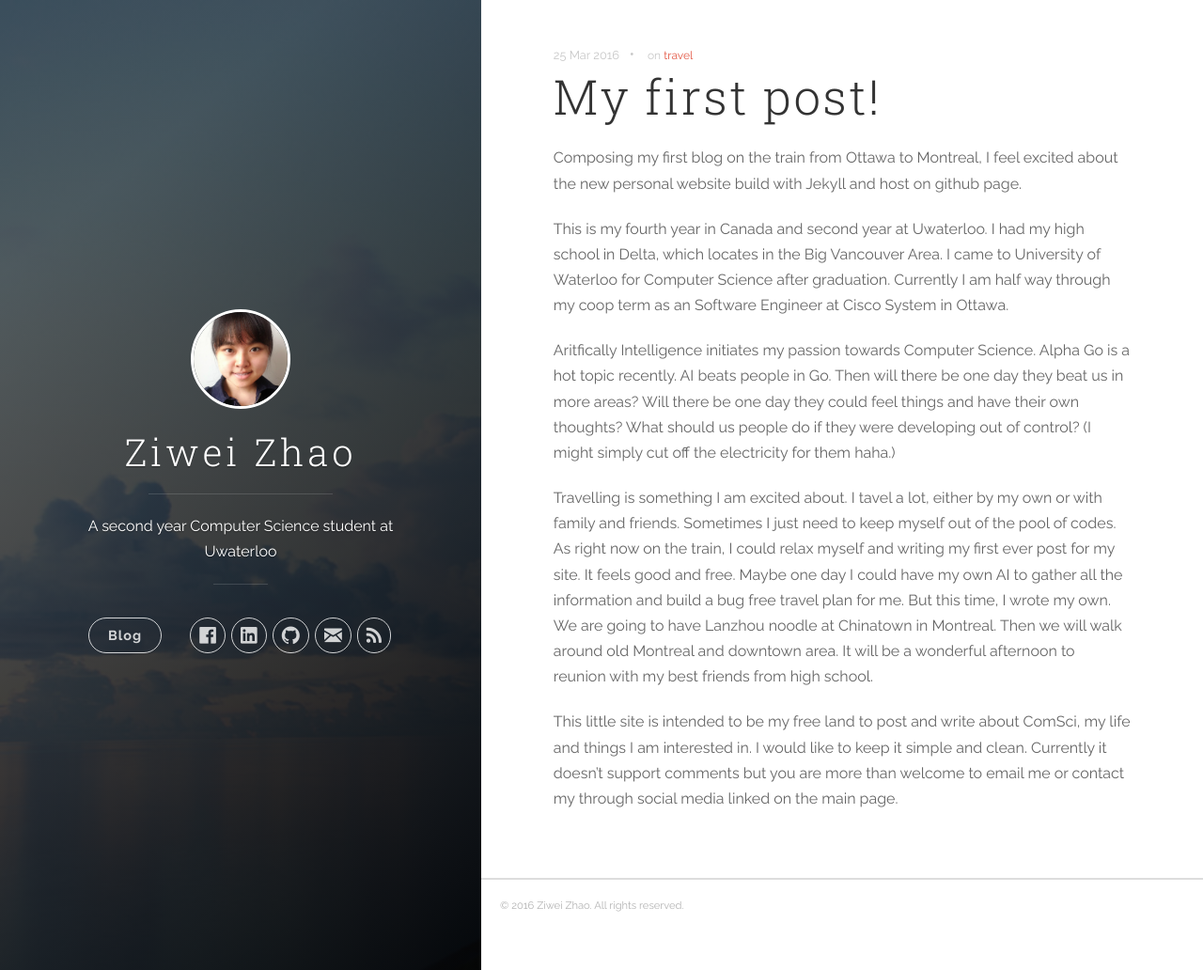
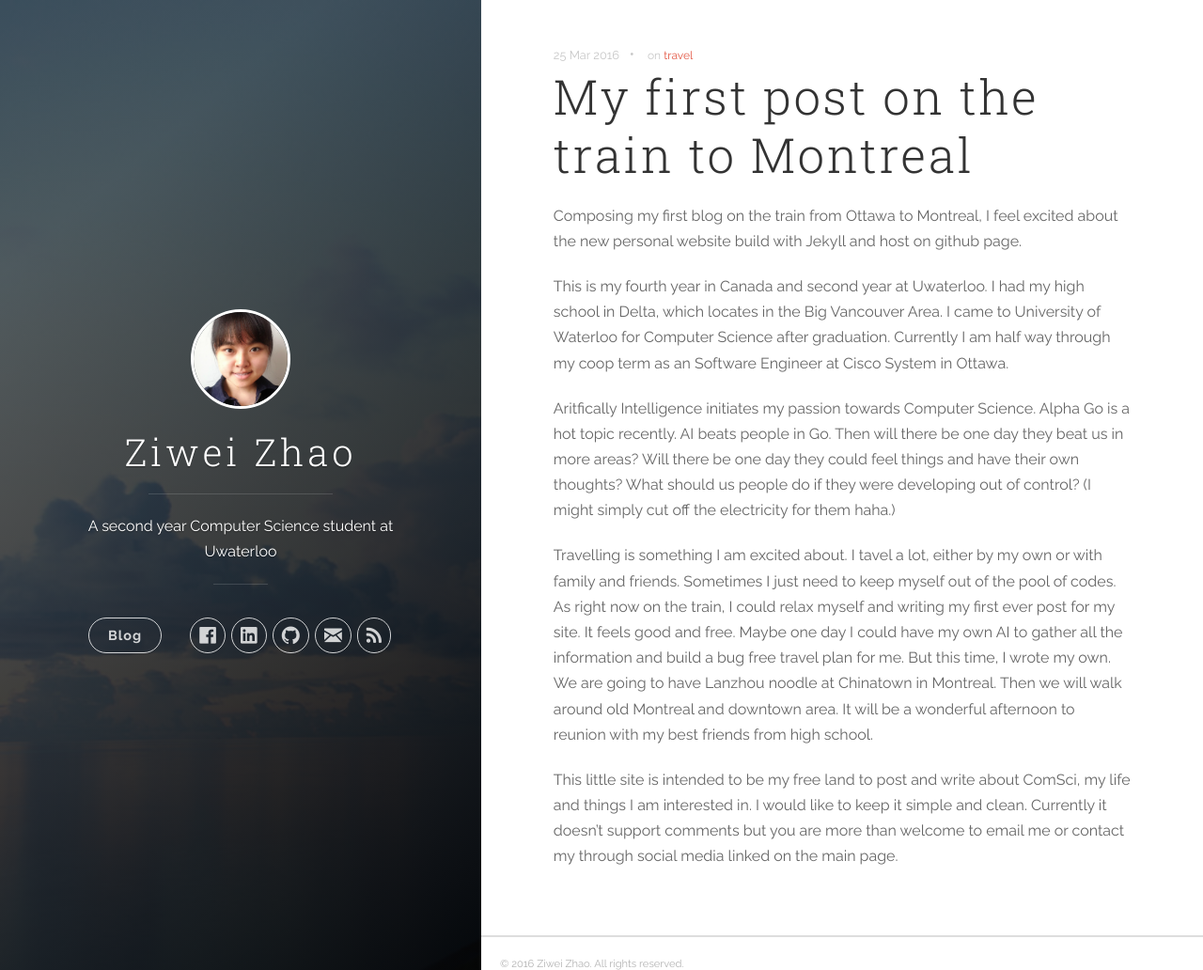
Before and after one commit to ZiweiZhao/ziweizhao.github.io, a Jekyll site: the page built from _posts/2016-03-25-my-first-post.md, in a window 1280 px wide and 1032 px high. Shown: the whole window at 94% size. Built offline with Jekyll 4.4.1, drawn with Linux system fonts in a browser that asks for light colours; nearby versions of some CDN libraries.

Commit message:
modify title

```diff
--- a/_posts/2016-03-25-my-first-post.md
+++ b/_posts/2016-03-25-my-first-post.md
@@ -1,5 +1,5 @@
 ---
-title:  "My first post!"
+title:  "My first post on the train to Montreal"
 date:   2016-03-25 11:04:23
 categories: [travel]
 tags: [travel]
```
